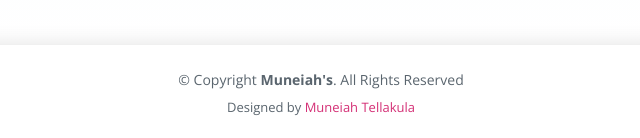
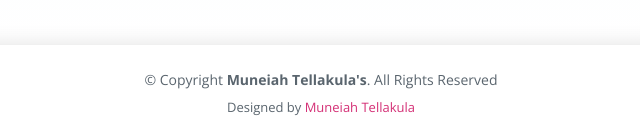
Before and after one commit to Muneiahtellakula/Muneiahtellakula.github.io, a plain HTML site: page index.html in a window 1280 px wide. Shown: the part 3741-3879 px from the top of the page, 319-959 px from the left. Drawn offline with nearby package versions, Linux system fonts and the light colour scheme; a web font is replaced by a local one.

Commit message:
update course

```diff
--- a/index.html
+++ b/index.html
@@ -551,11 +551,11 @@
   <footer id="footer">
     <div class="container">
       <div class="copyright">
-        &copy; Copyright <strong><span>Muneiah's</span></strong>. All Rights Reserved
+        &copy; Copyright <strong><span>Muneiah Tellakula's</span></strong>. All Rights Reserved
       </div>
       <div class="credits">
 
-        Designed by <a href="http://engineering.apssdc.in/">Muneiah Tellakula</a>
+        Designed by <a href="https://muneiahtellakula.github.io/">Muneiah Tellakula</a>
       </div>
     </div>
   </footer><!-- End  Footer -->
```
